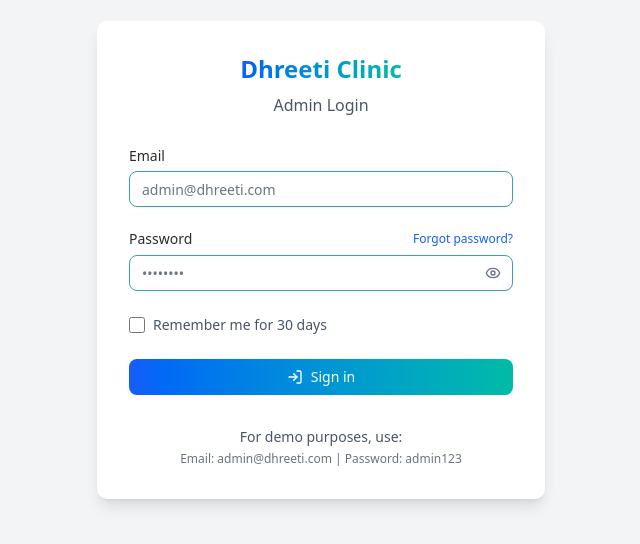
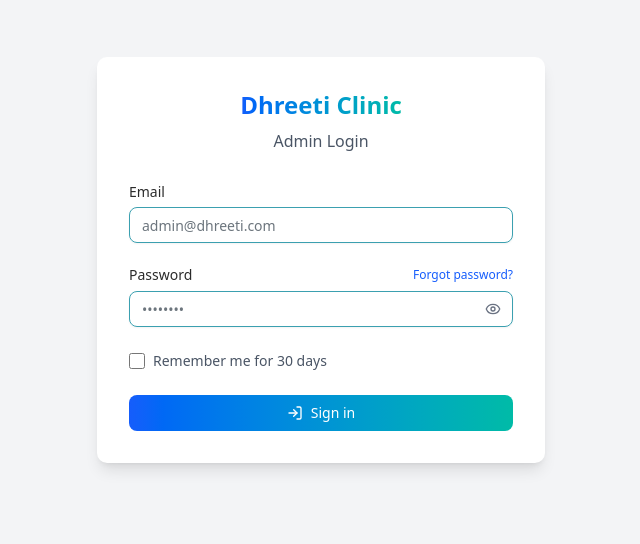
Before and after one commit to suraj-cmtai/dhreeti-healthcare, a Next.js app: page /login in a window 1280 px wide. Shown: the part 140-684 px from the top of the page, without its empty margins (319-959 px from the left). Built offline with nearby package versions, Linux system fonts and the light colour scheme.

Commit message:
Remove demo login credentials from LoginPage to enhance security and streamline user interface.

```diff
--- a/app/login/page.tsx
+++ b/app/login/page.tsx
@@ -158,15 +158,6 @@ const LoginPage = () => {
             )}
           </Button>
         </form>
-
-        <div className="mt-8 text-center">
-          <p className="text-sm text-gray-600">
-            For demo purposes, use:
-          </p>
-          <p className="text-xs text-gray-500 mt-1">
-            Email: admin@dhreeti.com | Password: admin123
-          </p>
-        </div>
       </div>
     </div>
   );
```
